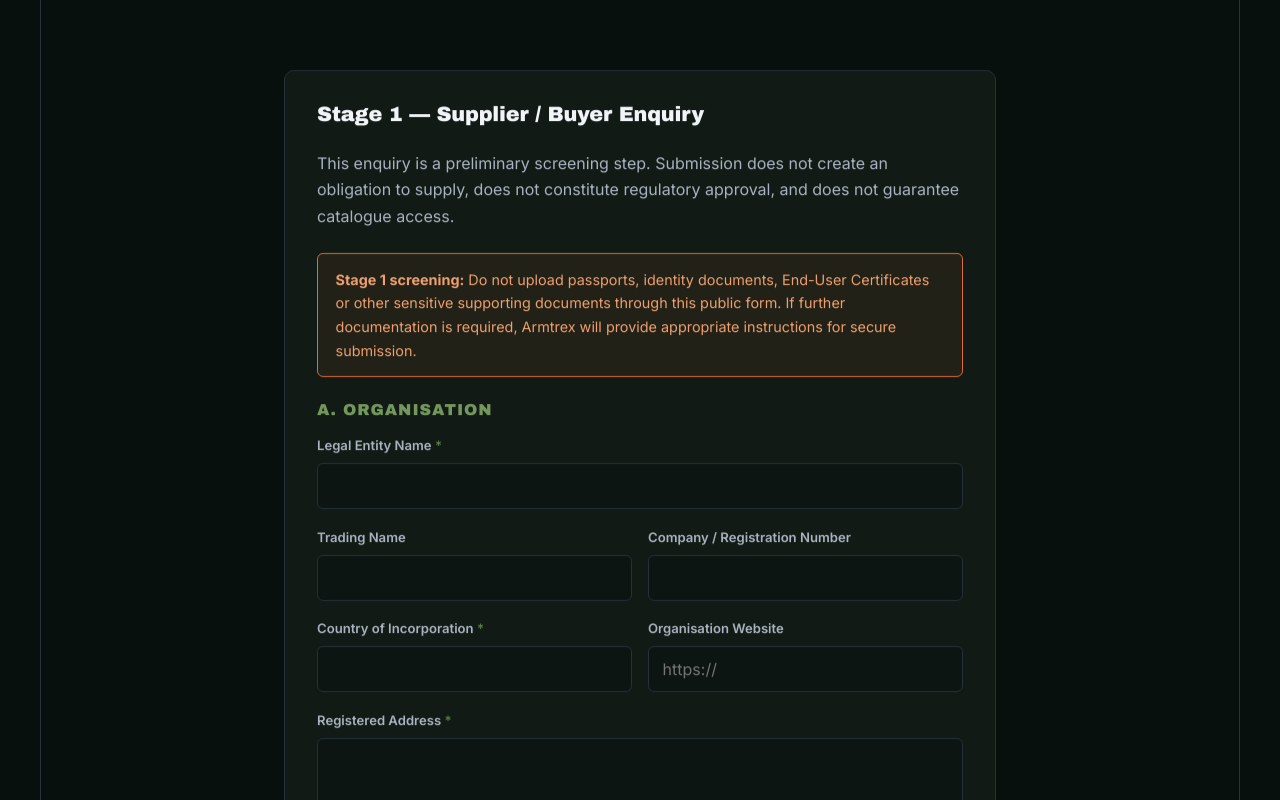
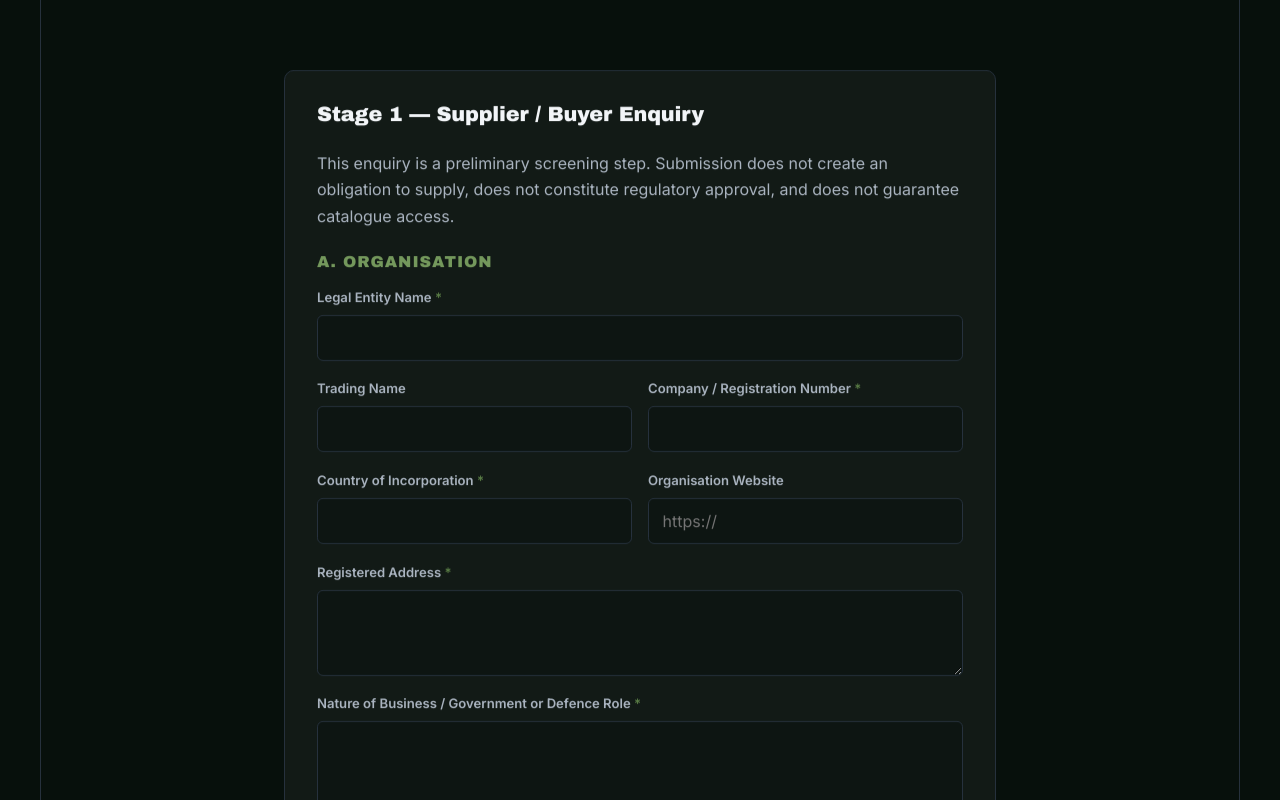
Before and after one commit to adonismorina7-collab/Armtrex-Website-Master, a React (Vite) app: page /kyc in a window 1280 px wide. Shown: the part 491-1291 px from the top of the page. Built offline with nearby package versions, Linux system fonts and the light colour scheme.

Commit message:
Update KYC screening and registration requirement

```diff
--- a/src/components/KycForm.jsx
+++ b/src/components/KycForm.jsx
@@ -32,6 +32,7 @@ const EMPTY = {
 
 const REQUIRED = [
   'legalEntityName',
+  'registrationNumber',
   'incorporationCountry',
   'registeredAddress',
   'businessDescription',
@@ -115,12 +116,6 @@ export default function KycForm() {
         </div>
       )}
 
-      <div className="kyc-mandatory-note">
-        <strong>Stage 1 screening:</strong> Do not upload passports, identity documents, End-User
-        Certificates or other sensitive supporting documents through this public form. If further
-        documentation is required, Armtrex will provide appropriate instructions for secure submission.
-      </div>
-
       <h3 className="kyc-section-heading">A. Organisation</h3>
 
       <div className={`field ${errors.legalEntityName ? 'has-error' : ''}`}>
@@ -129,16 +124,33 @@ export default function KycForm() {
       </div>
 
       <div className="form-row">
-        <div className="field">
-          <label htmlFor="k-trading-name">Trading Name</label>
-          <input id="k-trading-name" name="tradingName" type="text" maxLength={200} value={values.tradingName} onChange={update} />
-        </div>
-        <div className="field">
-          <label htmlFor="k-reg-number">Company / Registration Number</label>
-          <input id="k-reg-number" name="registrationNumber" type="text" maxLength={100} value={values.registrationNumber} onChange={update} />
-        </div>
-      </div>
+  <div className="field">
+    <label htmlFor="k-trading-name">Trading Name</label>
+    <input
+      id="k-trading-name"
+      name="tradingName"
+      type="text"
+      maxLength={200}
+      value={values.tradingName}
+      onChange={update}
+    />
+  </div>
 
+  <div className={`field ${errors.registrationNumber ? 'has-error' : ''}`}>
+    <label htmlFor="k-reg-number">
+      Company / Registration Number <span aria-hidden="true">*</span>
+    </label>
+    <input
+      id="k-reg-number"
+      name="registrationNumber"
+      type="text"
+      maxLength={100}
+      required
+      value={values.registrationNumber}
+      onChange={update}
+    />
+  </div>
+</div>
       <div className="form-row">
         <div className={`field ${errors.incorporationCountry ? 'has-error' : ''}`}>
           <label htmlFor="k-inc-country">Country of Incorporation <span aria-hidden="true">*</span></label>
```
